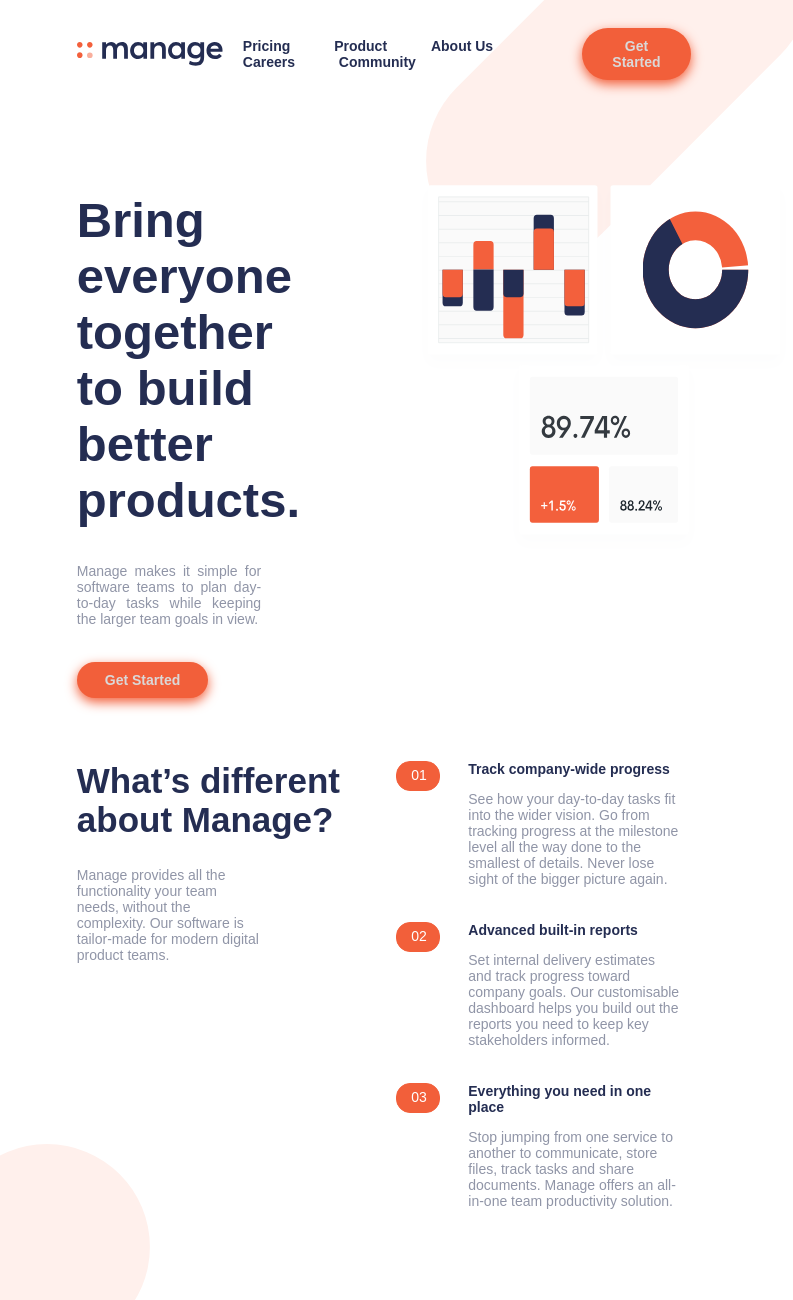
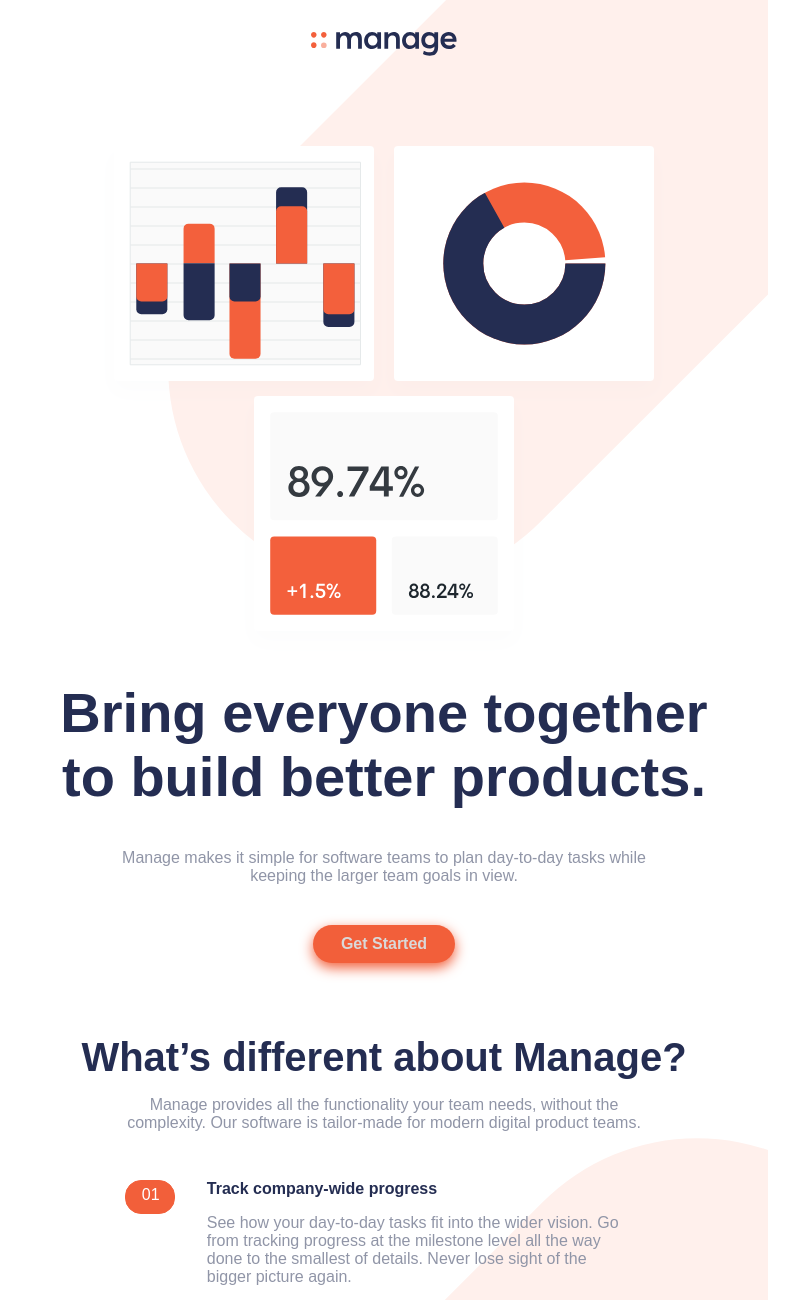
Before and after one commit to Simply-man/DesignPage, a plain HTML site: page index.html in a window 768 px wide. Shown: the top 1300 px of the page, 793 px wide, since content can reach past the window. Drawn offline with Linux system fonts and the light colour scheme; a web font is replaced by a local one.

Commit message:
add media query for tablet

```diff
--- a/index.html
+++ b/index.html
@@ -24,7 +24,7 @@
         <li><a href="#careers">Careers</a></li>
         <li><a href="#community">Community</a></li>
       </ul>
-      <a class="btn btn-hover" href="#getstarted">Get Started</a>
+      <a class="btn btn-hover btn-mobile" href="#getstarted">Get Started</a>
     </nav>
 
     <!-- Top header section -->
--- a/main.css
+++ b/main.css
@@ -647,16 +647,70 @@ input[type="email"] {
 
 /* Media Query from 769px to 768px */
 @media only screen and (min-width: 450px) and (max-width: 768px) {
-  * {
-    font-size: 14px;
+  body {
+    background: url(/images/bg-tablet-pattern.svg) no-repeat -365% -11%,
+      url(/images/bg-tablet-pattern.svg) no-repeat -220% 55%;
+  }
+
+  .navbar,
+  .header-top,
+  .description {
+    width: 90%;
+    justify-content: space-evenly;
+  }
+
+  .header-top {
+    flex-direction: column-reverse;
+    align-items: center;
+  }
+
+  .links,
+  .btn-mobile {
+    display: none;
   }
 
   .graphs {
-    width: 45%;
-    margin-top: 7rem;
+    width: 90%;
+    text-align: center;
   }
-  .graphs img {
-    width: 27rem;
-    height: 27rem;
+
+  .entry-information {
+    margin-top: 1rem;
+    width: 95%;
+    text-align: center;
+  }
+
+  .entry-information p {
+    margin: 2.5rem auto;
+    text-align: center;
+    width: 80%;
+  }
+
+  .description {
+    flex-direction: column;
+    align-items: center;
+  }
+
+  .text-description {
+    width: 95%;
+    text-align: center;
+  }
+
+  .text-description p {
+    width: 80%;
+    text-align: center;
+    margin: 1rem auto 3rem auto;
+  }
+
+  .list-description {
+    width: 75%;
+  }
+
+  .people {
+    margin: 0rem auto;
+  }
+
+  .person {
+    width: 90%;
   }
 }
```
